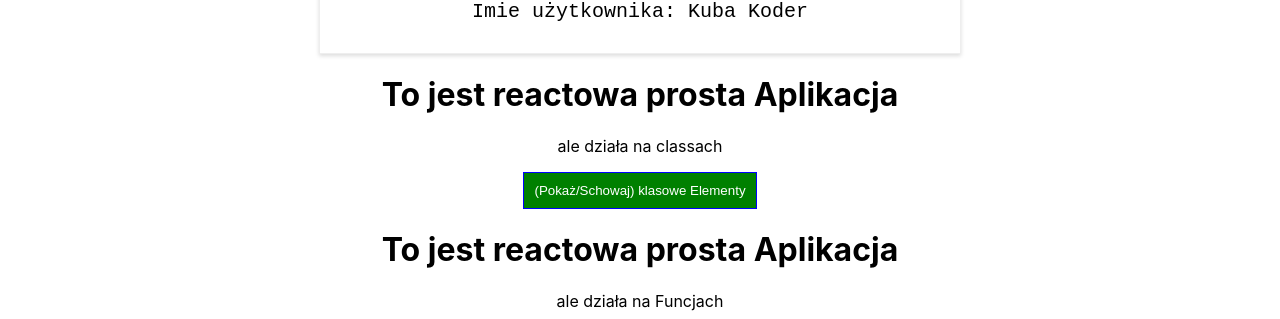
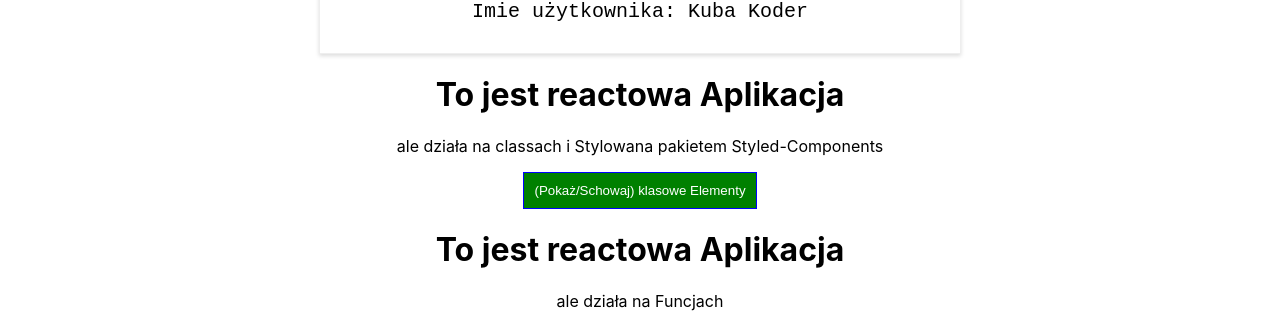
Before and after one commit to SerafinPL/react-persons, a React (Create React App) app: page / in a window 1280 px wide. Shown: the part 381-700 px from the top of the page. Built offline with nearby package versions, Linux system fonts and the light colour scheme.

Commit message:
Pakiet npm do stylowania Styled-components

```diff
--- a/package.json
+++ b/package.json
@@ -10,6 +10,7 @@
     "react": "^17.0.1",
     "react-dom": "^17.0.1",
     "react-scripts": "4.0.1",
+    "styled-components": "^5.2.1",
     "web-vitals": "^0.2.4"
   },
   "scripts": {
--- a/src/App.js
+++ b/src/App.js
@@ -3,7 +3,8 @@ import Person from './Person/Person';
 
 import './App.css';
 
-import Radium, {StyleRoot} from 'radium'; // pakiet do stylowania : sudo selectorów i media Queries
+//import Radium, {StyleRoot} from 'radium';
+// pakiet do stylowania : sudo selectorów i media Queries
 // działa na klasowych i funkcyjnych komponentach
 
 class App extends Component {
@@ -73,11 +74,7 @@ class App extends Component {
       border: '1px solid blue',
       padding: '10px',
       cursor: 'pointer',
-      //Funkcje dodane za pomocą Radium                 //RADIUM
-      ':hover' : {
-        backgroundColor: 'lightgreen',
-        color: 'black'
-      }
+
     }
 
     let widok = null;
@@ -101,11 +98,7 @@ class App extends Component {
         </div>
       );
       buttonStyle.backgroundColor = 'red'; // dynamicznie style
-      //Funkcje dodane za pomocą Radium                          //RADIUM
-      buttonStyle[':hover'] = {
-        backgroundColor: 'salmon',
-        color: 'black'
-      }
+
     }
 
     let klasyParagrafu = [];//['colorRed', 'bold'].join(' '); // wynik "colorRed bold" jako string
@@ -119,11 +112,11 @@ class App extends Component {
     /*klasyParagrafu = klasyParagrafu.join(' '); <-tak działa na stricMode*/
     klasyParagrafu.join(' ');
 
-    return (// wymagane <StyleRoot> aby działały media-queries
-      <StyleRoot>
+    return (
+
       <div className="App">
-        <h1> To jest reactowa prosta Aplikacja</h1>
-        <p className={klasyParagrafu} >ale działa na classach</p>
+        <h1> To jest reactowa Aplikacja</h1>
+        <p className={klasyParagrafu} >ale działa na classach i Stylowana pakietem Styled-Components</p>
         <button
           style={buttonStyle}
           onClick={this.togglePersonHandler}>(Pokaż/Schowaj) klasowe Elementy</button>
@@ -132,9 +125,9 @@ class App extends Component {
 
 
       </div>
-      </StyleRoot>
+
     );
   }
 }
 
-export default Radium(App); // pakiet wyższego rzędu nakładany na mój komponent
+export default App;
--- a/src/AppFunction.js
+++ b/src/AppFunction.js
@@ -59,7 +59,7 @@ const AppFunction = props => {
     return (
     	<StyleRoot>
       <div className="App">
-        <h1> To jest reactowa prosta Aplikacja</h1>
+        <h1> To jest reactowa Aplikacja</h1>
         <p>ale działa na Funcjach</p>
         <button onClick={togglePersonHandler}>Wyświetl schowaj Funkcyjne Komponenty</button>
 	    {  	widokState === true ? // podobno gorsze rozwiązanie
--- a/src/Person/Person.js
+++ b/src/Person/Person.js
@@ -2,26 +2,42 @@ import React from 'react';
 
 import './Person.css';
 
-import Radium from 'radium';
+import styled from 'styled-components';
+
+
+const StyledDiv = styled.div`
+
+		width: 70%;
+		margin:15px auto;
+		border: 1px solid #eee;
+		box-shadow: 0 2px 4px #ddd;
+		padding: 15px;
+		text-align: center;
+
+
+		p {
+			display: inline;
+			margin: 20px;
+		}
+		@media (min-width: 500px){
+			width: 450px;
+		}
+
+		`
 
 const Person = (props) => {
 
 
-	// Media-queries za pomocą RADIUM
-	// Trzeba dodać StyleRoot opakowywując całą aplikacje
-	const stylePersonRadium = {
-		'@media (min-width: 500px)':{
-			width: '450px'
-		}
-	};
+
 
 	return(
-		<div className="persons" style={stylePersonRadium}>
+
+		<StyledDiv>
 			<p onClick={props.funkcja}>Jestem {props.name} i mam {props.age} lat!</p>
 			<p>{props.children}</p>
-			<input type="text" onChange={props.zmiana} value={props.name}/>
-		</div>
+			<input type="text" onChange={props.zmiana} value={props.name} />
+		</StyledDiv>
 	)
 }
 
-export default Radium(Person);
+export default Person;
--- a/src/index.js
+++ b/src/index.js
@@ -2,6 +2,7 @@ import React from 'react';
 import ReactDOM from 'react-dom';
 import './index.css';
 import App from './App';
+import AppRadium from './AppRadium';
 import AppFunction from './AppFunction';
 
 import AppUsers from './AppUsers'
@@ -15,7 +16,9 @@ ReactDOM.render(
   	<AppLitery/>
     <AppUsers/>
     <App />
+
     <AppFunction />
+    <AppRadium/>
   </React.Fragment>,
   document.getElementById('root')
 );
```
Also changed, not shown: 1 other file (tests, documents, lock files or other folders).
